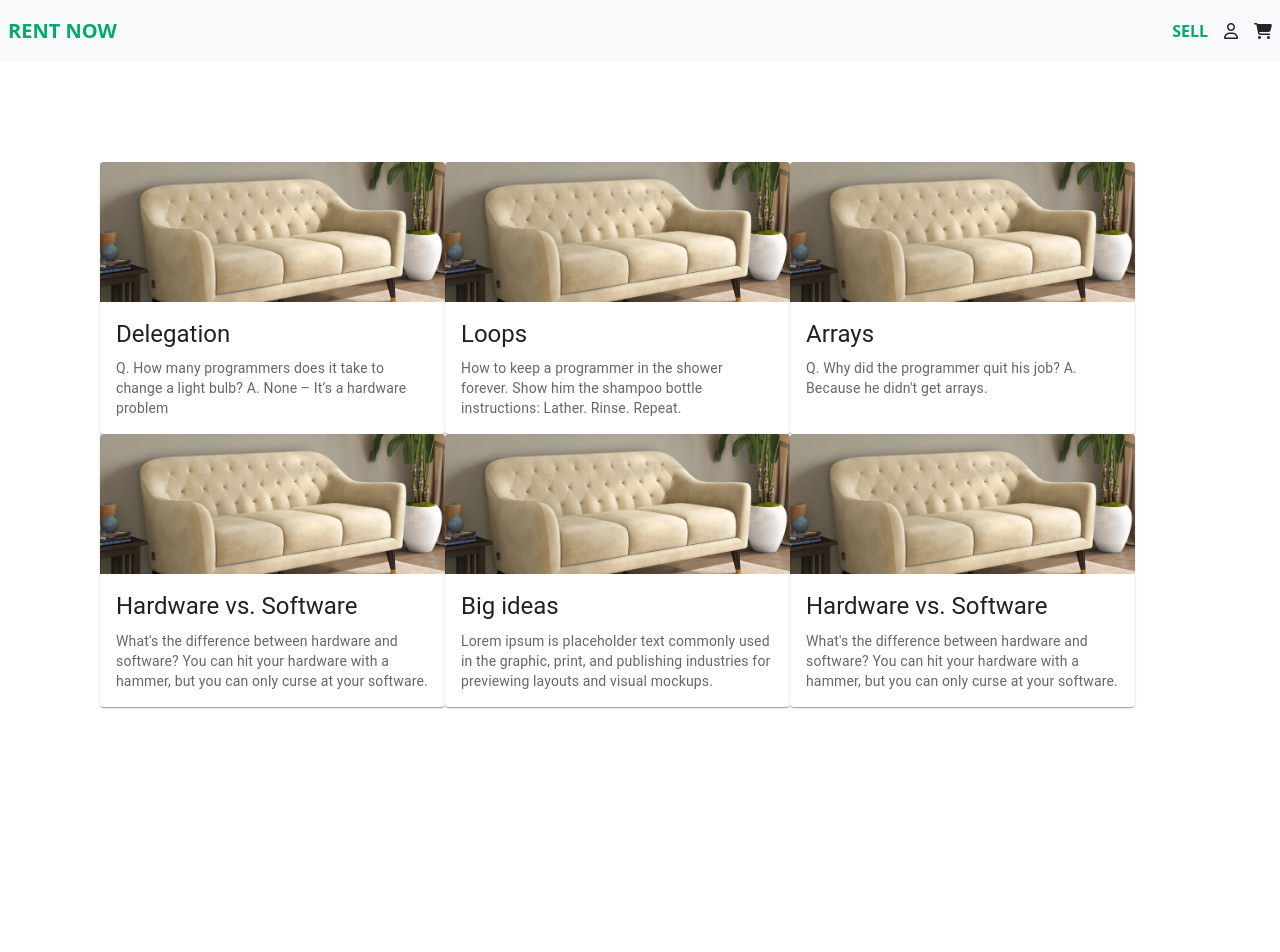
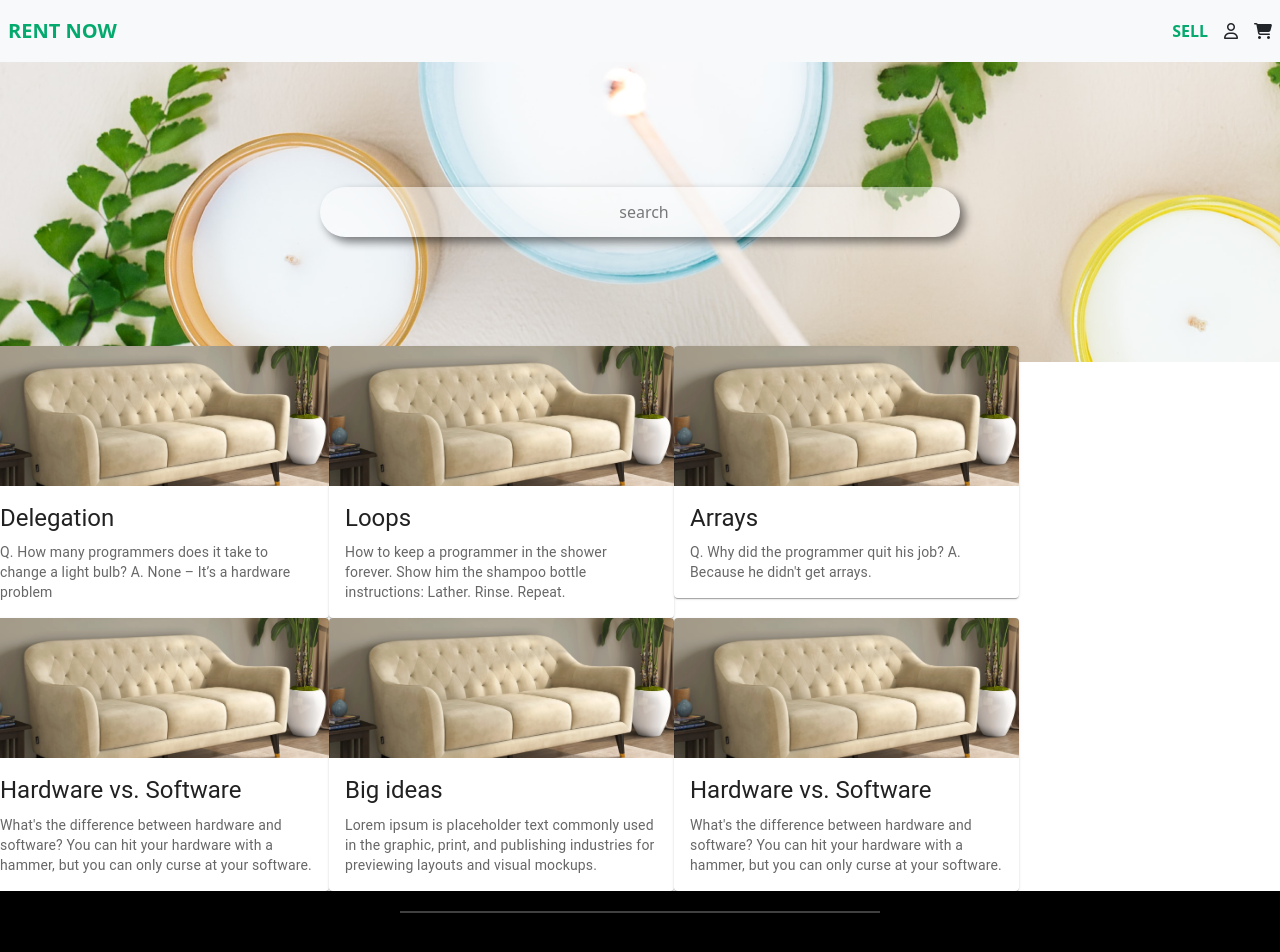
Before and after one commit to krishnan472003/Community-marketplace, a React (Create React App) app: page / in a window 1280 px wide. Shown: the top 952 px of the page. Before the commit the page ends 807 px from the top, so only its background shows below. Built offline with nearby package versions, Linux system fonts and the light colour scheme.

Commit message:
basic landing page

```diff
--- /dev/null
+++ b/src/App.css
@@ -0,0 +1,113 @@
+.App {
+  text-align: center;
+}
+
+.App-logo {
+  height: 40vmin;
+  pointer-events: none;
+}
+
+@media (prefers-reduced-motion: no-preference) {
+  .App-logo {
+    animation: App-logo-spin infinite 20s linear;
+  }
+}
+
+.App-header {
+  background-color: #282c34;
+  min-height: 100vh;
+  display: flex;
+  flex-direction: column;
+  align-items: center;
+  justify-content: center;
+  font-size: calc(10px + 2vmin);
+  color: white;
+}
+
+.App-link {
+  color: #61dafb;
+}
+
+@keyframes App-logo-spin {
+  from {
+    transform: rotate(0deg);
+  }
+  to {
+    transform: rotate(360deg);
+  }
+}
+
+/* navbar */
+.navbar a{
+  color: #04AA6D;
+}
+
+/* search */
+.search {
+  display: flex;
+  height: 300px;
+  background-image: url("../public/bg-image.png");
+  justify-content: center;
+  align-items: center;
+}
+
+.search input {
+  width: 50%;
+  height: 50px;
+  border-radius: 25px;
+  border-style: none;
+  padding-left: 10px; /* Added 10px padding on the left */
+  box-sizing: border-box; /* Include padding in the width calculation */
+  font-size: 16px; /* Adjust font size as needed */
+  filter: drop-shadow(5px 5px 5px black);
+  opacity: 0.5;
+}
+
+.search input:focus {
+  outline: none; /* Remove default focus outline if desired */
+  opacity: 0.75;
+}
+
+.search input::placeholder {
+  color: black; /* Adjust placeholder color as desired */
+  text-align: center; /* Center align the placeholder text */
+}
+
+/* Optional: Add transition for smoother animation */
+.search input {
+  transition: width 0.3s;
+}
+
+/* footer */
+
+.footer {
+  color: #04AA6D;
+  font-size: large;
+  width: 100%;
+  height: 60%;
+  background-color: black;
+  display: flex;
+  flex-direction: column;
+  align-items: center;
+  justify-content: center;
+}
+
+.line {
+  border: none;
+  height: 2px;
+  background-color: white;
+  width: 30rem;
+  margin-top: 20px; /* Adjust the top margin as needed */
+}
+
+.line + div {
+  margin-top: 30px; /* Adjust the top margin for the div as needed */
+  /* Add any other styles for the div here */
+}
+
+/* card */
+
+.card {
+  width: 200px;
+  margin: 10px;
+}
--- /dev/null
+++ b/src/App.js
@@ -0,0 +1,29 @@
+import './App.css';
+import Footer from './components/Footer';
+import Navbar from "./components/Navbar";
+import Search from './components/Search';
+import Card from "./components/Card"
+import cards from './data/cards';
+import Grid from "@mui/material/Grid"
+function App() {
+  return (
+    <div>
+      <Navbar />
+      <Search />
+      <div >
+      <Grid container spacing={2}>
+        {cards.map((card) => {
+          return(
+          <Grid>
+            <Card name={card.name} content={card.content} image={card.image} />
+          </Grid>
+            )
+        })}
+        </Grid>
+      </div>
+      <Footer />
+    </div>
+  );
+}
+
+export default App;
--- a/src/components/App.css
+++ /dev/null
@@ -1,53 +0,0 @@
-.App {
-  text-align: center;
-}
-
-.App-logo {
-  height: 40vmin;
-  pointer-events: none;
-}
-
-@media (prefers-reduced-motion: no-preference) {
-  .App-logo {
-    animation: App-logo-spin infinite 20s linear;
-  }
-}
-
-.App-header {
-  background-color: #282c34;
-  min-height: 100vh;
-  display: flex;
-  flex-direction: column;
-  align-items: center;
-  justify-content: center;
-  font-size: calc(10px + 2vmin);
-  color: white;
-}
-
-.App-link {
-  color: #61dafb;
-}
-
-@keyframes App-logo-spin {
-  from {
-    transform: rotate(0deg);
-  }
-  to {
-    transform: rotate(360deg);
-  }
-}
-
-.navbar a{
-  color: #04AA6D;
-}
-.cards-container {
-  padding: 100px;
-  display: flex;
-  flex-direction: row;
-  flex-wrap: wrap;
-}
-
-.card {
-  width: 200px;
-  margin: 10px;
-}
--- a/src/components/App.js
+++ /dev/null
@@ -1,29 +0,0 @@
-import './App.css';
-import Navbar from "./Navbar";
-import Card from "./Card"
-import cards from '../cards';
-
-function App() {
-  return (
-    <div>
-      <Navbar/>
-      <div className='cards-container'>
-      {cards.map((card)=>{
-
-        return(<Card
-
-
-          name={card.name}
-          content={card.content}
-          image={card.image}
-
-        />);
-      })}
-      </div>
-
-
-    </div>
-  );
-}
-
-export default App;
--- a/src/components/Card.jsx
+++ b/src/components/Card.jsx
@@ -1,9 +1,5 @@
 import * as React from 'react';
-import Card from '@mui/material/Card';
-import CardContent from '@mui/material/CardContent';
-import CardMedia from '@mui/material/CardMedia';
-import Typography from '@mui/material/Typography';
-import { CardActionArea } from '@mui/material';
+import { Card,CardActionArea,CardContent,CardMedia,Typography } from '@mui/material';
 // import sofa from '../static/images/sofa.webp';
 
 
--- /dev/null
+++ b/src/components/Footer.jsx
@@ -0,0 +1,10 @@
+import React from 'react'
+
+export default function Footer() {
+  return (
+    <div className='footer'>
+      <hr className='line'/>
+      <div>sd</div>
+    </div>
+  )
+}
--- a/src/components/Navbar.js
+++ /dev/null
@@ -1,26 +0,0 @@
-import React from 'react';
-
-class Navbar extends React.Component {
-    render() {
-        return (
-            <nav class="navbar navbar-expand-lg navbar-light bg-light">
-            <a class="navbar-brand fw-bold p-2" href="#">RENT NOW</a>
-
-  <div class="collapse navbar-collapse d-flex justify-content-end" id="navbarSupportedContent">
-    <ul class="navbar-nav mr-auto">
-      <li class="nav-item">
-        <a class="nav-link fw-bold" href="#">SELL</a>
-      </li>
-      <li class="nav-item">
-        <a class="nav-link text-dark" href="#"><i class="fa-regular fa-user"></i></a>
-      </li>
-      <li class="nav-item">
-        <a class="nav-link text-dark" href="#"><i class="fa-solid fa-cart-shopping"></i></a>
-      </li>
-    </ul>
-  </div>
-</nav>
-        );
-    }
-}
-export default Navbar;
--- /dev/null
+++ b/src/components/Navbar.jsx
@@ -0,0 +1,26 @@
+import React from 'react';
+
+export default function Navbar(){
+
+
+  return (
+    <nav className="navbar navbar-expand-lg navbar-light bg-light">
+      <a className="navbar-brand fw-bold p-2" href="#">RENT NOW</a>
+
+      <div className="collapse navbar-collapse d-flex justify-content-end" id="navbarSupportedContent">
+        <ul className="navbar-nav mr-auto">
+          <li className="nav-item">
+            <a className="nav-link fw-bold" href="#">SELL</a>
+          </li>
+          <li className="nav-item">
+            <a className="nav-link text-dark" href="#"><i className="fa-regular fa-user"></i></a>
+          </li>
+          <li className="nav-item">
+            <a className="nav-link text-dark" href="#"><i className="fa-solid fa-cart-shopping"></i></a>
+          </li>
+        </ul>
+      </div>
+    </nav>
+  );
+
+}
--- /dev/null
+++ b/src/components/Search.jsx
@@ -0,0 +1,7 @@
+import React from 'react'
+
+export default function Search() {
+  return (
+    <div className='search'><input type="text"  placeholder='search'/></div>
+  )
+}
--- a/src/index.js
+++ b/src/index.js
@@ -1,6 +1,6 @@
 import React from 'react';
 import ReactDOM from 'react-dom/client';
-import App from './components/App';
+import App from './App';
 
 import "bootstrap/dist/css/bootstrap.min.css";
 import "bootstrap/dist/js/bootstrap.bundle.min";
```
Also changed, not shown: src/Screens/Landing.jsx (added, +7 -0 lines), public/bg-image.png (added), src/data/cards.js (renamed from src/cards.js).
